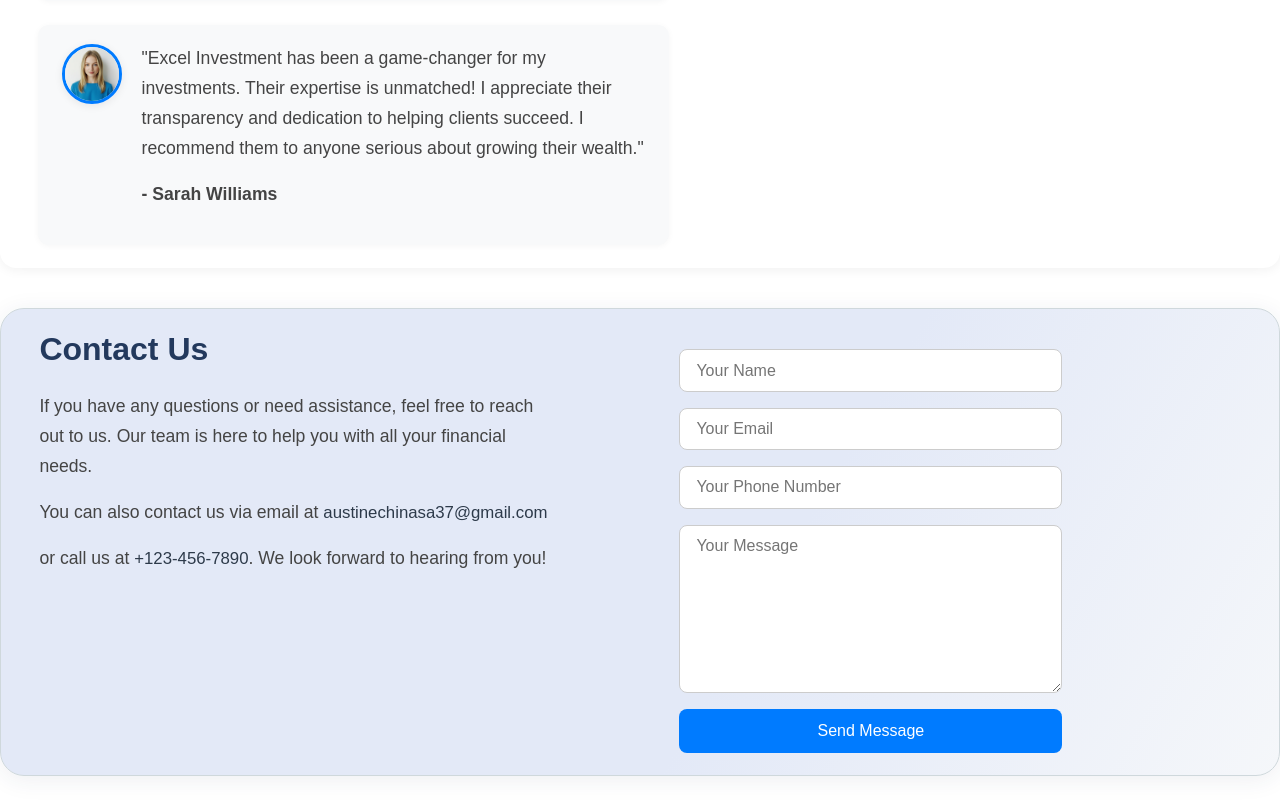
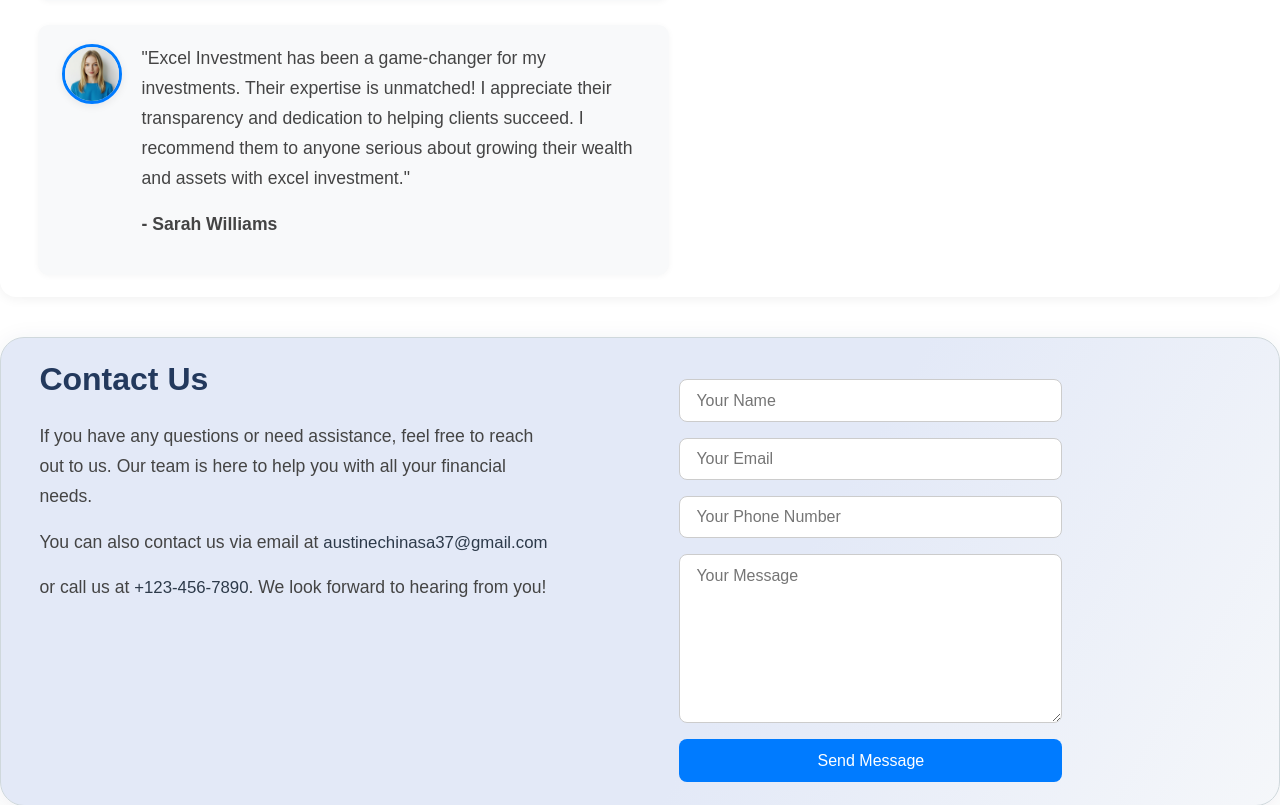
Before and after one commit to agu1830007/investment-loan, a PHP site: page /home.php in a window 1280 px wide. Shown: the part 4745-5550 px from the top of the page. Run offline with PHP 8.4, Linux system fonts and the light colour scheme.

Commit message:
new update

```diff
--- a/home.php
+++ b/home.php
@@ -656,7 +656,7 @@ header{
                     <div class="testimonial-item">
                         <img src="images/person-f-9.webp" alt="Sarah Williams" class="testimonial-img">
                         <div class="testimonial-content">
-                            <p>"Excel Investment has been a game-changer for my investments. Their expertise is unmatched! I appreciate their transparency and dedication to helping clients succeed. I recommend them to anyone serious about growing their wealth."</p>
+                            <p>"Excel Investment has been a game-changer for my investments. Their expertise is unmatched! I appreciate their transparency and dedication to helping clients succeed. I recommend them to anyone serious about growing their wealth and assets with excel investment."</p>
                             <p><strong>- Sarah Williams</strong></p>
                         </div>
                     </div>
```
